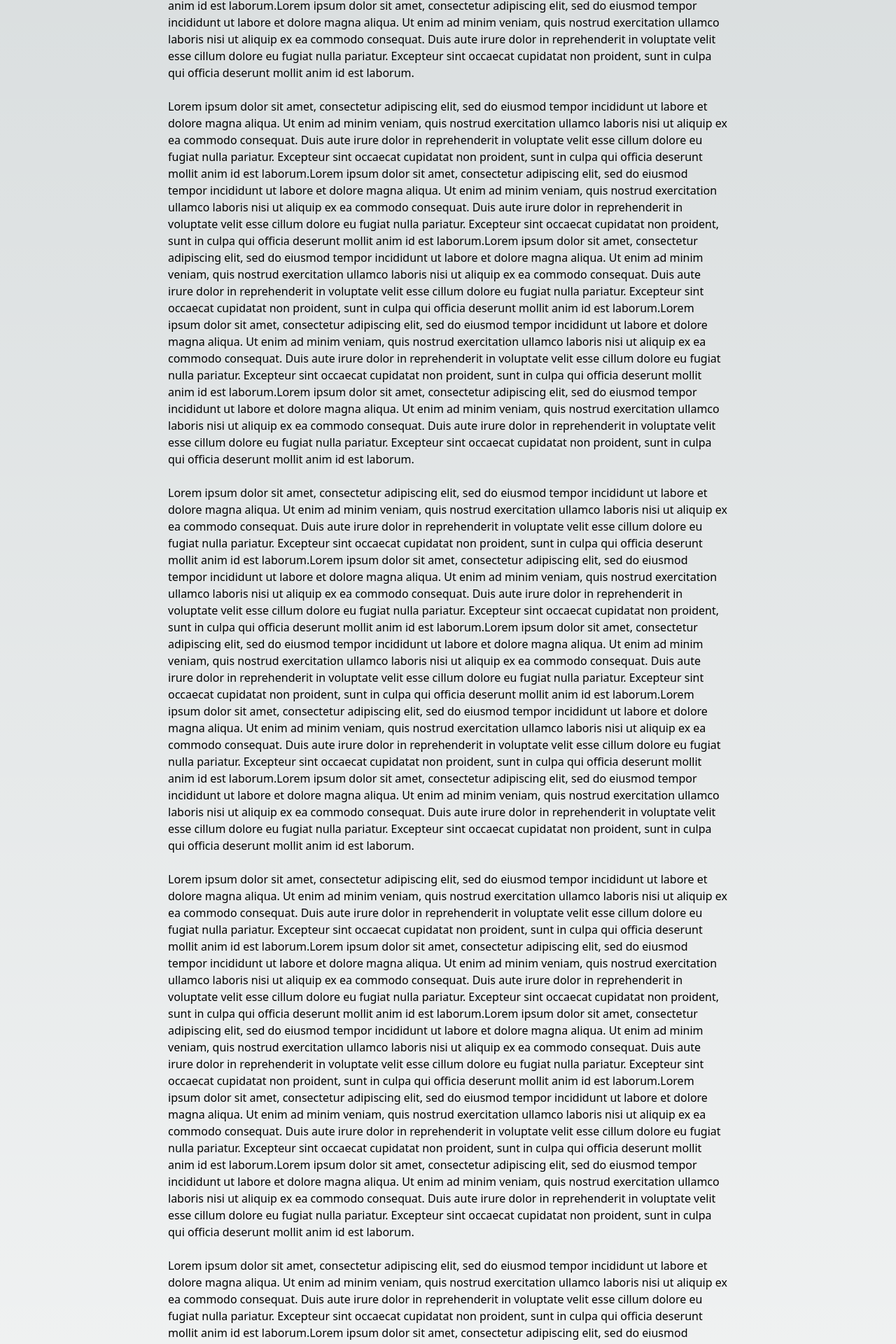
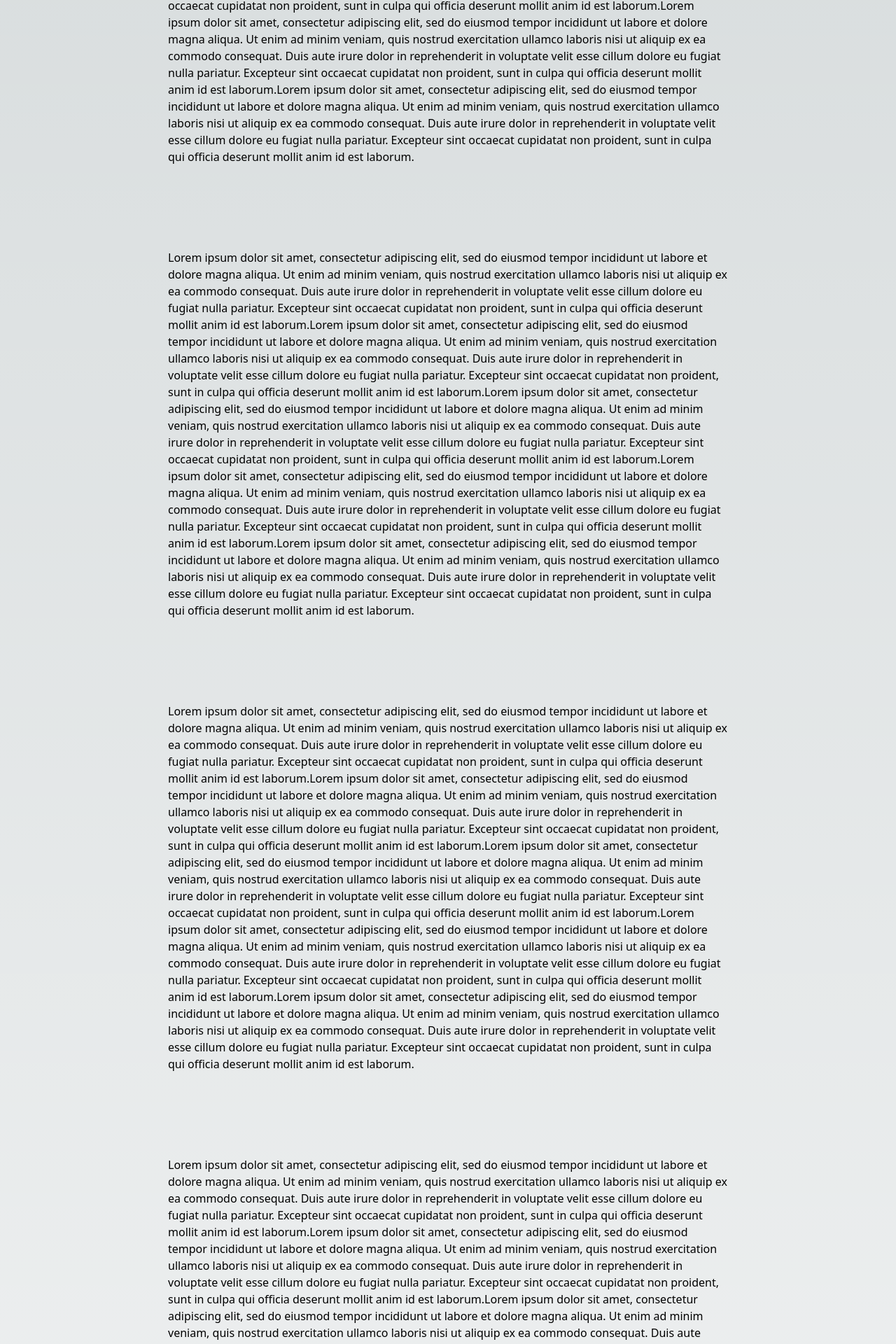
Before and after one commit to JayCodeGitHub/Scroll-progress-bar, a Next.js app: page / in a window 1280 px wide. Shown: the part 452-2372 px from the top of the page at 70% size. Built offline with nearby package versions, Linux system fonts and the light colour scheme.

Commit message:
Added Scroll animation

```diff
--- a/package.json
+++ b/package.json
@@ -15,6 +15,7 @@
     "@types/react-dom": "18.0.10",
     "eslint": "8.33.0",
     "eslint-config-next": "13.1.6",
+    "framer-motion": "^9.0.1",
     "next": "13.1.6",
     "react": "18.2.0",
     "react-dom": "18.2.0",
--- a/src/components/progressBar.tsx
+++ b/src/components/progressBar.tsx
@@ -1,7 +1,15 @@
+import { motion, useScroll, useTransform } from "framer-motion";
+
 function ProgressBar() {
+  let { scrollYProgress } = useScroll();
+  let width = useTransform(scrollYProgress, [0, 1], ["0%", "100%"]);
+
   return (
     <>
-      <div className="fixed w-full h-3 bg-red-500"></div>
+      <motion.div
+        style={{ width }}
+        className="fixed w-full h-3 bg-red-500"
+      ></motion.div>
     </>
   );
 }
--- a/src/pages/index.tsx
+++ b/src/pages/index.tsx
@@ -10,6 +10,11 @@ export default function Home() {
         <link rel="icon" href="/favicon.ico" />
       </Head>
       <main className="pt-4 px-60">
+        <br />
+        <br />
+        <br />
+        <br />
+        <br />
         <h1>Scroll progress bar</h1>
         <p>
           Lorem ipsum dolor sit amet, consectetur adipiscing elit, sed do
@@ -48,42 +53,9 @@ export default function Home() {
           laborum.
         </p>
         <br />
-        <p>
-          Lorem ipsum dolor sit amet, consectetur adipiscing elit, sed do
-          eiusmod tempor incididunt ut labore et dolore magna aliqua. Ut enim ad
-          minim veniam, quis nostrud exercitation ullamco laboris nisi ut
-          aliquip ex ea commodo consequat. Duis aute irure dolor in
-          reprehenderit in voluptate velit esse cillum dolore eu fugiat nulla
-          pariatur. Excepteur sint occaecat cupidatat non proident, sunt in
-          culpa qui officia deserunt mollit anim id est laborum.Lorem ipsum
-          dolor sit amet, consectetur adipiscing elit, sed do eiusmod tempor
-          incididunt ut labore et dolore magna aliqua. Ut enim ad minim veniam,
-          quis nostrud exercitation ullamco laboris nisi ut aliquip ex ea
-          commodo consequat. Duis aute irure dolor in reprehenderit in voluptate
-          velit esse cillum dolore eu fugiat nulla pariatur. Excepteur sint
-          occaecat cupidatat non proident, sunt in culpa qui officia deserunt
-          mollit anim id est laborum.Lorem ipsum dolor sit amet, consectetur
-          adipiscing elit, sed do eiusmod tempor incididunt ut labore et dolore
-          magna aliqua. Ut enim ad minim veniam, quis nostrud exercitation
-          ullamco laboris nisi ut aliquip ex ea commodo consequat. Duis aute
-          irure dolor in reprehenderit in voluptate velit esse cillum dolore eu
-          fugiat nulla pariatur. Excepteur sint occaecat cupidatat non proident,
-          sunt in culpa qui officia deserunt mollit anim id est laborum.Lorem
-          ipsum dolor sit amet, consectetur adipiscing elit, sed do eiusmod
-          tempor incididunt ut labore et dolore magna aliqua. Ut enim ad minim
-          veniam, quis nostrud exercitation ullamco laboris nisi ut aliquip ex
-          ea commodo consequat. Duis aute irure dolor in reprehenderit in
-          voluptate velit esse cillum dolore eu fugiat nulla pariatur. Excepteur
-          sint occaecat cupidatat non proident, sunt in culpa qui officia
-          deserunt mollit anim id est laborum.Lorem ipsum dolor sit amet,
-          consectetur adipiscing elit, sed do eiusmod tempor incididunt ut
-          labore et dolore magna aliqua. Ut enim ad minim veniam, quis nostrud
-          exercitation ullamco laboris nisi ut aliquip ex ea commodo consequat.
-          Duis aute irure dolor in reprehenderit in voluptate velit esse cillum
-          dolore eu fugiat nulla pariatur. Excepteur sint occaecat cupidatat non
-          proident, sunt in culpa qui officia deserunt mollit anim id est
-          laborum.
-        </p>
+        <br />
+        <br />
+        <br />
         <br />
         <p>
           Lorem ipsum dolor sit amet, consectetur adipiscing elit, sed do
@@ -122,42 +94,9 @@ export default function Home() {
           laborum.
         </p>
         <br />
-        <p>
-          Lorem ipsum dolor sit amet, consectetur adipiscing elit, sed do
-          eiusmod tempor incididunt ut labore et dolore magna aliqua. Ut enim ad
-          minim veniam, quis nostrud exercitation ullamco laboris nisi ut
-          aliquip ex ea commodo consequat. Duis aute irure dolor in
-          reprehenderit in voluptate velit esse cillum dolore eu fugiat nulla
-          pariatur. Excepteur sint occaecat cupidatat non proident, sunt in
-          culpa qui officia deserunt mollit anim id est laborum.Lorem ipsum
-          dolor sit amet, consectetur adipiscing elit, sed do eiusmod tempor
-          incididunt ut labore et dolore magna aliqua. Ut enim ad minim veniam,
-          quis nostrud exercitation ullamco laboris nisi ut aliquip ex ea
-          commodo consequat. Duis aute irure dolor in reprehenderit in voluptate
-          velit esse cillum dolore eu fugiat nulla pariatur. Excepteur sint
-          occaecat cupidatat non proident, sunt in culpa qui officia deserunt
-          mollit anim id est laborum.Lorem ipsum dolor sit amet, consectetur
-          adipiscing elit, sed do eiusmod tempor incididunt ut labore et dolore
-          magna aliqua. Ut enim ad minim veniam, quis nostrud exercitation
-          ullamco laboris nisi ut aliquip ex ea commodo consequat. Duis aute
-          irure dolor in reprehenderit in voluptate velit esse cillum dolore eu
-          fugiat nulla pariatur. Excepteur sint occaecat cupidatat non proident,
-          sunt in culpa qui officia deserunt mollit anim id est laborum.Lorem
-          ipsum dolor sit amet, consectetur adipiscing elit, sed do eiusmod
-          tempor incididunt ut labore et dolore magna aliqua. Ut enim ad minim
-          veniam, quis nostrud exercitation ullamco laboris nisi ut aliquip ex
-          ea commodo consequat. Duis aute irure dolor in reprehenderit in
-          voluptate velit esse cillum dolore eu fugiat nulla pariatur. Excepteur
-          sint occaecat cupidatat non proident, sunt in culpa qui officia
-          deserunt mollit anim id est laborum.Lorem ipsum dolor sit amet,
-          consectetur adipiscing elit, sed do eiusmod tempor incididunt ut
-          labore et dolore magna aliqua. Ut enim ad minim veniam, quis nostrud
-          exercitation ullamco laboris nisi ut aliquip ex ea commodo consequat.
-          Duis aute irure dolor in reprehenderit in voluptate velit esse cillum
-          dolore eu fugiat nulla pariatur. Excepteur sint occaecat cupidatat non
-          proident, sunt in culpa qui officia deserunt mollit anim id est
-          laborum.
-        </p>
+        <br />
+        <br />
+        <br />
         <br />
         <p>
           Lorem ipsum dolor sit amet, consectetur adipiscing elit, sed do
@@ -196,6 +135,10 @@ export default function Home() {
           laborum.
         </p>
         <br />
+        <br />
+        <br />
+        <br />
+        <br />
         <p>
           Lorem ipsum dolor sit amet, consectetur adipiscing elit, sed do
           eiusmod tempor incididunt ut labore et dolore magna aliqua. Ut enim ad
@@ -232,6 +175,92 @@ export default function Home() {
           proident, sunt in culpa qui officia deserunt mollit anim id est
           laborum.
         </p>
+        <br />
+        <br />
+        <br />
+        <br />
+        <br />
+        <p>
+          Lorem ipsum dolor sit amet, consectetur adipiscing elit, sed do
+          eiusmod tempor incididunt ut labore et dolore magna aliqua. Ut enim ad
+          minim veniam, quis nostrud exercitation ullamco laboris nisi ut
+          aliquip ex ea commodo consequat. Duis aute irure dolor in
+          reprehenderit in voluptate velit esse cillum dolore eu fugiat nulla
+          pariatur. Excepteur sint occaecat cupidatat non proident, sunt in
+          culpa qui officia deserunt mollit anim id est laborum.Lorem ipsum
+          dolor sit amet, consectetur adipiscing elit, sed do eiusmod tempor
+          incididunt ut labore et dolore magna aliqua. Ut enim ad minim veniam,
+          quis nostrud exercitation ullamco laboris nisi ut aliquip ex ea
+          commodo consequat. Duis aute irure dolor in reprehenderit in voluptate
+          velit esse cillum dolore eu fugiat nulla pariatur. Excepteur sint
+          occaecat cupidatat non proident, sunt in culpa qui officia deserunt
+          mollit anim id est laborum.Lorem ipsum dolor sit amet, consectetur
+          adipiscing elit, sed do eiusmod tempor incididunt ut labore et dolore
+          magna aliqua. Ut enim ad minim veniam, quis nostrud exercitation
+          ullamco laboris nisi ut aliquip ex ea commodo consequat. Duis aute
+          irure dolor in reprehenderit in voluptate velit esse cillum dolore eu
+          fugiat nulla pariatur. Excepteur sint occaecat cupidatat non proident,
+          sunt in culpa qui officia deserunt mollit anim id est laborum.Lorem
+          ipsum dolor sit amet, consectetur adipiscing elit, sed do eiusmod
+          tempor incididunt ut labore et dolore magna aliqua. Ut enim ad minim
+          veniam, quis nostrud exercitation ullamco laboris nisi ut aliquip ex
+          ea commodo consequat. Duis aute irure dolor in reprehenderit in
+          voluptate velit esse cillum dolore eu fugiat nulla pariatur. Excepteur
+          sint occaecat cupidatat non proident, sunt in culpa qui officia
+          deserunt mollit anim id est laborum.Lorem ipsum dolor sit amet,
+          consectetur adipiscing elit, sed do eiusmod tempor incididunt ut
+          labore et dolore magna aliqua. Ut enim ad minim veniam, quis nostrud
+          exercitation ullamco laboris nisi ut aliquip ex ea commodo consequat.
+          Duis aute irure dolor in reprehenderit in voluptate velit esse cillum
+          dolore eu fugiat nulla pariatur. Excepteur sint occaecat cupidatat non
+          proident, sunt in culpa qui officia deserunt mollit anim id est
+          laborum.
+        </p>
+        <br />
+        <br />
+        <br />
+        <br />
+        <br />
+        <p>
+          Lorem ipsum dolor sit amet, consectetur adipiscing elit, sed do
+          eiusmod tempor incididunt ut labore et dolore magna aliqua. Ut enim ad
+          minim veniam, quis nostrud exercitation ullamco laboris nisi ut
+          aliquip ex ea commodo consequat. Duis aute irure dolor in
+          reprehenderit in voluptate velit esse cillum dolore eu fugiat nulla
+          pariatur. Excepteur sint occaecat cupidatat non proident, sunt in
+          culpa qui officia deserunt mollit anim id est laborum.Lorem ipsum
+          dolor sit amet, consectetur adipiscing elit, sed do eiusmod tempor
+          incididunt ut labore et dolore magna aliqua. Ut enim ad minim veniam,
+          quis nostrud exercitation ullamco laboris nisi ut aliquip ex ea
+          commodo consequat. Duis aute irure dolor in reprehenderit in voluptate
+          velit esse cillum dolore eu fugiat nulla pariatur. Excepteur sint
+          occaecat cupidatat non proident, sunt in culpa qui officia deserunt
+          mollit anim id est laborum.Lorem ipsum dolor sit amet, consectetur
+          adipiscing elit, sed do eiusmod tempor incididunt ut labore et dolore
+          magna aliqua. Ut enim ad minim veniam, quis nostrud exercitation
+          ullamco laboris nisi ut aliquip ex ea commodo consequat. Duis aute
+          irure dolor in reprehenderit in voluptate velit esse cillum dolore eu
+          fugiat nulla pariatur. Excepteur sint occaecat cupidatat non proident,
+          sunt in culpa qui officia deserunt mollit anim id est laborum.Lorem
+          ipsum dolor sit amet, consectetur adipiscing elit, sed do eiusmod
+          tempor incididunt ut labore et dolore magna aliqua. Ut enim ad minim
+          veniam, quis nostrud exercitation ullamco laboris nisi ut aliquip ex
+          ea commodo consequat. Duis aute irure dolor in reprehenderit in
+          voluptate velit esse cillum dolore eu fugiat nulla pariatur. Excepteur
+          sint occaecat cupidatat non proident, sunt in culpa qui officia
+          deserunt mollit anim id est laborum.Lorem ipsum dolor sit amet,
+          consectetur adipiscing elit, sed do eiusmod tempor incididunt ut
+          labore et dolore magna aliqua. Ut enim ad minim veniam, quis nostrud
+          exercitation ullamco laboris nisi ut aliquip ex ea commodo consequat.
+          Duis aute irure dolor in reprehenderit in voluptate velit esse cillum
+          dolore eu fugiat nulla pariatur. Excepteur sint occaecat cupidatat non
+          proident, sunt in culpa qui officia deserunt mollit anim id est
+          laborum.
+        </p>
+        <br />
+        <br />
+        <br />
+        <br />
         <br />
         <p>
           Lorem ipsum dolor sit amet, consectetur adipiscing elit, sed do
```
Also changed, not shown: 1 other file (tests, documents, lock files or other folders).
